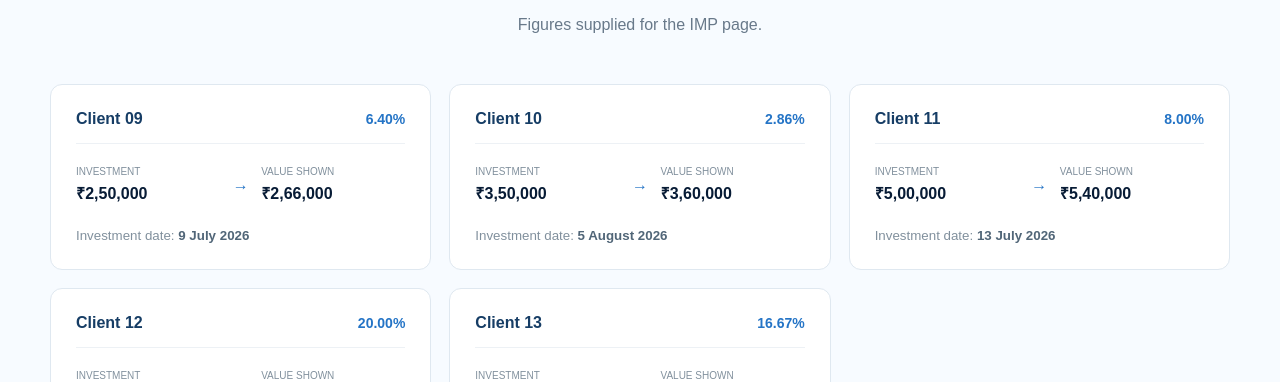
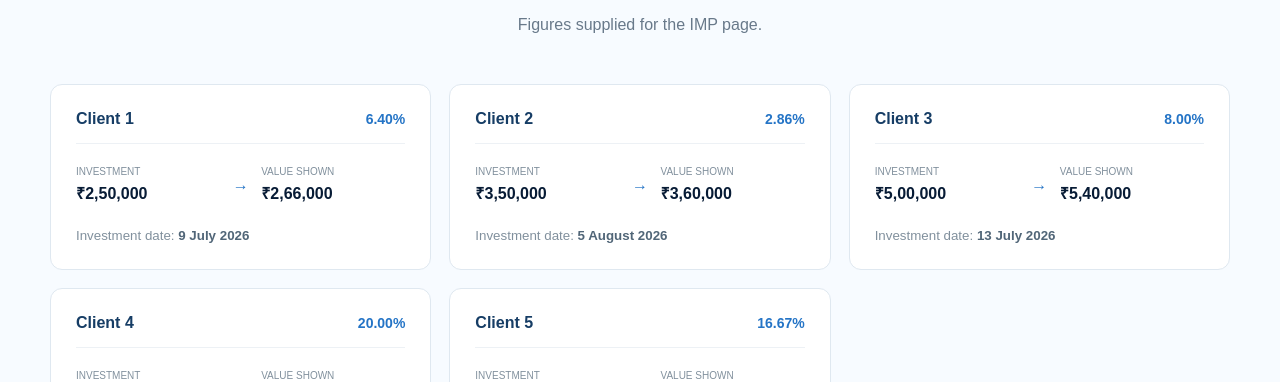
Before and after one commit to Aravind100/aravind-financial-expert, a Next.js app: page /imp in a window 1280 px wide. Shown: the part 2491-2873 px from the top of the page. Built offline with nearby package versions, Linux system fonts and the light colour scheme.

Commit message:
Update client names in performance data

```diff
--- a/app/imp/page.tsx
+++ b/app/imp/page.tsx
@@ -70,35 +70,35 @@ const philosophy = [
 
 const performance = [
   {
-    client: "Client 09",
+    client: "Client 1",
     investment: "₹2,50,000",
     value: "₹2,66,000",
     returnValue: "6.40%",
     date: "9 July 2026",
   },
   {
-    client: "Client 10",
+    client: "Client 2",
     investment: "₹3,50,000",
     value: "₹3,60,000",
     returnValue: "2.86%",
     date: "5 August 2026",
   },
   {
-    client: "Client 11",
+    client: "Client 3",
     investment: "₹5,00,000",
     value: "₹5,40,000",
     returnValue: "8.00%",
     date: "13 July 2026",
   },
   {
-    client: "Client 12",
+    client: "Client 4",
     investment: "₹50,00,000",
     value: "₹60,00,000",
     returnValue: "20.00%",
     date: "12 May 2026",
   },
   {
-    client: "Client 13",
+    client: "Client 5",
     investment: "₹1,80,00,000",
     value: "₹2,10,00,000",
     returnValue: "16.67%",
```
